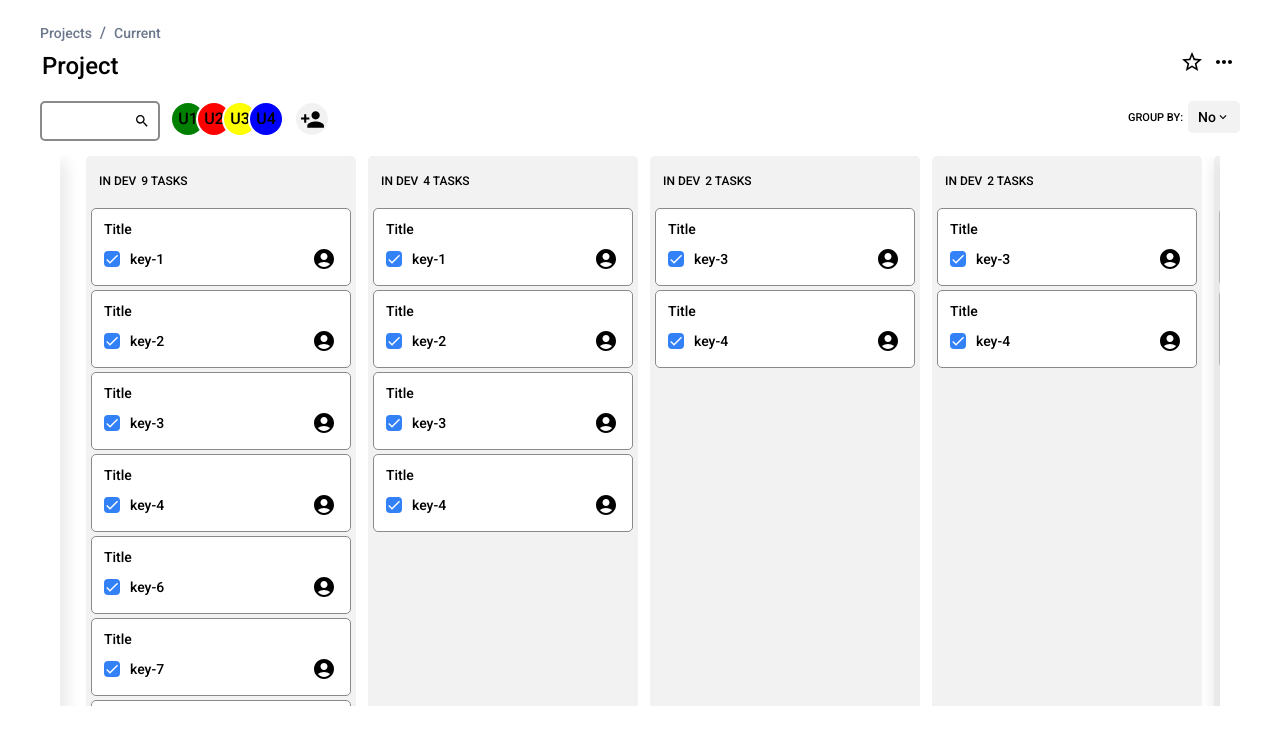
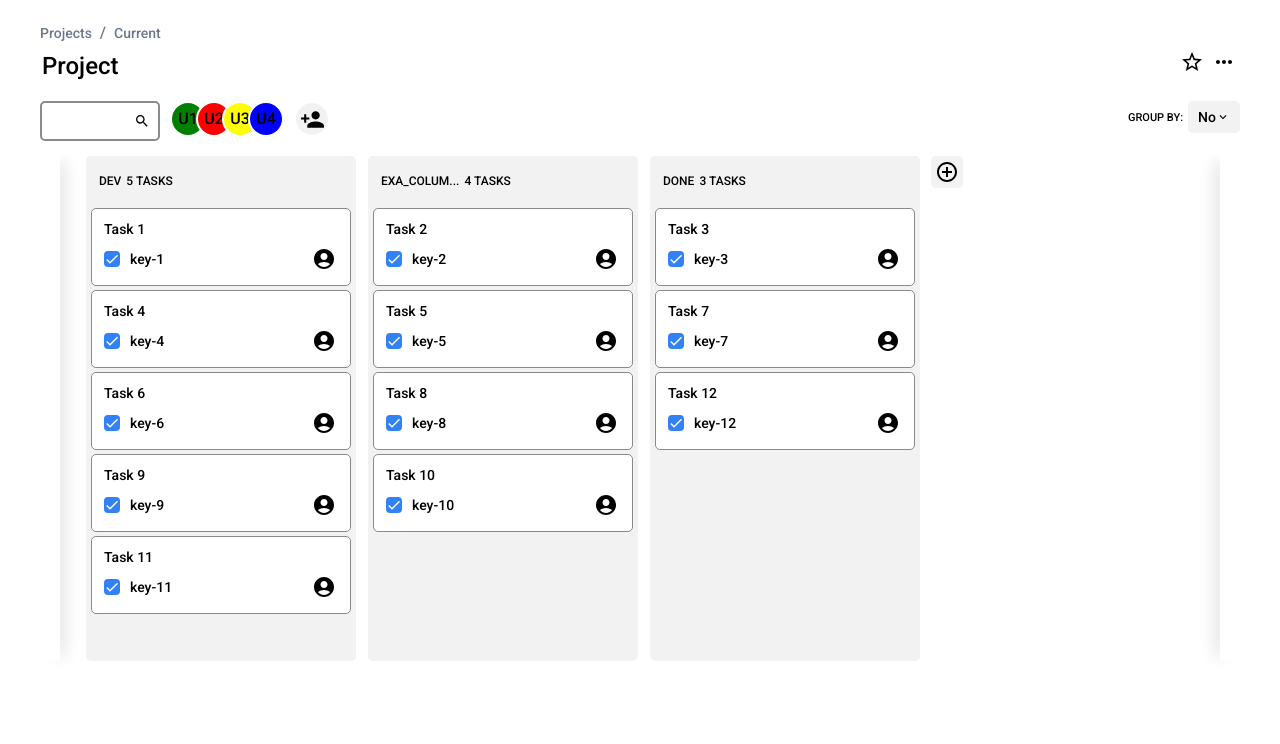
Before and after one commit to Anubic29/RSS2022Q3-RS-Clone, a React (Create React App) app in the folder rs-clone/: page /projects/1 in a window 1280 px wide. Shown: the top 744 px of the page. Built offline with nearby package versions, Linux system fonts and the light colour scheme.

Commit message:
feat: add drag and drop for tasks

```diff
--- a/rs-clone/src/pages/ProjectPage/ProjectPage.module.scss
+++ b/rs-clone/src/pages/ProjectPage/ProjectPage.module.scss
@@ -186,6 +186,7 @@
 .column-list {
   display: flex;
   width: fit-content;
+  min-width: 100%;
 
   .list {
     display: flex;
@@ -213,6 +214,7 @@
   .btn-add-container {
     padding: 0 5px;
     position: relative;
+    margin-right: auto;
   }
 
   .btn-add {
--- a/rs-clone/src/pages/ProjectPage/ProjectPage.tsx
+++ b/rs-clone/src/pages/ProjectPage/ProjectPage.tsx
@@ -1,4 +1,4 @@
-import { useRef, useState } from 'react';
+import { useRef, useState, useCallback, useMemo } from 'react';
 import {
   colorBackgroundColumn,
   colorBackgroundHover,
@@ -27,6 +27,153 @@ function ProjectPage(props: ProjectPageProps) {
   const [title, setTitle] = useState(props.title);
   const [canEditTitle, setCanEditTitle] = useState(false);
   const [isScrolledList, setIsScrolledList] = useState(false);
+
+  // Delete After
+  const [columnList, setColumnList] = useState([
+    {
+      title: 'dev',
+      type: 'common',
+      _id: '63dbe5ffdcf3ffd695adb4d4'
+    },
+    {
+      title: 'exa_column',
+      type: 'common',
+      _id: '63dbe6d5dcf3ffd695adb4ea'
+    },
+    {
+      title: 'done',
+      type: 'final',
+      _id: '63dbe5ffdcf3ffd695adb4d5'
+    }
+  ]);
+
+  // Delete Adter
+  const [taskList, setTaskList] = useState([
+    {
+      _id: '63dbe5ffdcf3ffd695adb001',
+      id: 1,
+      title: 'Task 1',
+      columnId: '63dbe5ffdcf3ffd695adb4d4'
+    },
+    {
+      _id: '63dbe5ffdcf3ffd695adb002',
+      id: 2,
+      title: 'Task 2',
+      columnId: '63dbe6d5dcf3ffd695adb4ea'
+    },
+    {
+      _id: '63dbe5ffdcf3ffd695adb003',
+      id: 3,
+      title: 'Task 3',
+      columnId: '63dbe5ffdcf3ffd695adb4d5'
+    },
+    {
+      _id: '63dbe5ffdcf3ffd695adb004',
+      id: 4,
+      title: 'Task 4',
+      columnId: '63dbe5ffdcf3ffd695adb4d4'
+    },
+    {
+      _id: '63dbe5ffdcf3ffd695adb005',
+      id: 5,
+      title: 'Task 5',
+      columnId: '63dbe6d5dcf3ffd695adb4ea'
+    },
+    {
+      _id: '63dbe5ffdcf3ffd695adb006',
+      id: 6,
+      title: 'Task 6',
+      columnId: '63dbe5ffdcf3ffd695adb4d4'
+    },
+    {
+      _id: '63dbe5ffdcf3ffd695adb007',
+      id: 7,
+      title: 'Task 7',
+      columnId: '63dbe5ffdcf3ffd695adb4d5'
+    },
+    {
+      _id: '63dbe5ffdcf3ffd695adb008',
+      id: 8,
+      title: 'Task 8',
+      columnId: '63dbe6d5dcf3ffd695adb4ea'
+    },
+    {
+      _id: '63dbe5ffdcf3ffd695adb009',
+      id: 9,
+      title: 'Task 9',
+      columnId: '63dbe5ffdcf3ffd695adb4d4'
+    },
+    {
+      _id: '63dbe5ffdcf3ffd695adb010',
+      id: 10,
+      title: 'Task 10',
+      columnId: '63dbe6d5dcf3ffd695adb4ea'
+    },
+    {
+      _id: '63dbe5ffdcf3ffd695adb011',
+      id: 11,
+      title: 'Task 11',
+      columnId: '63dbe5ffdcf3ffd695adb4d4'
+    },
+    {
+      _id: '63dbe5ffdcf3ffd695adb012',
+      id: 12,
+      title: 'Task 12',
+      columnId: '63dbe5ffdcf3ffd695adb4d5'
+    }
+  ]);
+
+  const [currentTask, setCurrentTask] = useState('');
+  const currentTaskElem = useRef<HTMLDivElement | null>(null);
+
+  const dragStartHandlerTask = useCallback(
+    (event: React.DragEvent<HTMLDivElement>, task: string) => {
+      setCurrentTask(task);
+      currentTaskElem.current = event.target as HTMLDivElement;
+      setTimeout(() => {
+        if (currentTaskElem.current) currentTaskElem.current.style.display = 'none';
+      }, 0);
+    },
+    []
+  );
+  const dragEndHandlerTask = useCallback((event: React.DragEvent<HTMLDivElement>) => {
+    if (currentTaskElem.current) currentTaskElem.current.style.display = 'block';
+  }, []);
+  const dragLeaveHandlerTask = useCallback((event: React.DragEvent<HTMLDivElement>) => {
+    // if (currentTaskElem.current) currentTaskElem.current.style.display = 'block';
+  }, []);
+  const dragOverHandlerTask = useCallback((event: React.DragEvent<HTMLDivElement>) => {
+    event.preventDefault();
+  }, []);
+  const dropHandlerTask = useCallback(
+    (event: React.DragEvent<HTMLDivElement>, column: string) => {
+      event.preventDefault();
+      if (currentTaskElem.current) currentTaskElem.current.style.display = 'block';
+      setTaskList(
+        taskList.map((task) => {
+          if (task._id === currentTask) task.columnId = column;
+          return task;
+        })
+      );
+    },
+    [currentTask]
+  );
+  const dragHandlersTask = useMemo(
+    () => ({
+      dragStartHandlerTask,
+      dragEndHandlerTask,
+      dragLeaveHandlerTask,
+      dragOverHandlerTask,
+      dropHandlerTask
+    }),
+    [
+      dragStartHandlerTask,
+      dragOverHandlerTask,
+      dropHandlerTask,
+      dragEndHandlerTask,
+      dragLeaveHandlerTask
+    ]
+  );
 
   const refSearchBlock = useRef<HTMLDivElement>(null);
   const refSearchInput = useRef<HTMLInputElement>(null);
@@ -139,16 +286,16 @@ function ProjectPage(props: ProjectPageProps) {
         <div className={styles['column-list']}>
           <div className={styles['curtain'] + ' ' + styles['left']}></div>
           <div className={styles['list']}>
-            <Column
-              title="In Dev"
-              stickyHeader={isScrolledList}
-              tasks={[1, 2, 3, 4, 6, 7, 2, 7, 2]}
-            />
-            <Column title="In Dev" stickyHeader={isScrolledList} tasks={[1, 2, 3, 4]} />
-            <Column title="In Dev" stickyHeader={isScrolledList} tasks={[3, 4]} />
-            <Column title="In Dev" stickyHeader={isScrolledList} tasks={[3, 4]} />
-            <Column title="In Dev" stickyHeader={isScrolledList} tasks={[3, 4]} />
-            <Column title="Done" stickyHeader={isScrolledList} tasks={[]} />
+            {columnList.map((column) => (
+              <Column
+                id={column._id}
+                title={column.title}
+                stickyHeader={isScrolledList}
+                key={column._id}
+                tasks={taskList.filter((task) => task.columnId === column._id)}
+                dragHandlersTask={dragHandlersTask}
+              />
+            ))}
           </div>
           <div className={styles['btn-add-container']}>
             <div className={styles['btn-add']}>
--- a/rs-clone/src/pages/ProjectPage/components/Column/Column.tsx
+++ b/rs-clone/src/pages/ProjectPage/components/Column/Column.tsx
@@ -6,9 +6,22 @@ import BtnMenuAction from '../BtnMenuAction/BtnMenuAction';
 import styles from './Column.module.scss';
 
 interface ColumnProps {
+  id: string;
   title: string;
-  tasks: number[];
+  tasks: {
+    _id: string;
+    id: number;
+    title: string;
+    columnId: string;
+  }[];
   stickyHeader?: boolean;
+  dragHandlersTask: {
+    dragStartHandlerTask: (event: React.DragEvent<HTMLDivElement>, task: string) => void;
+    dragEndHandlerTask: (event: React.DragEvent<HTMLDivElement>) => void;
+    dragLeaveHandlerTask: (event: React.DragEvent<HTMLDivElement>) => void;
+    dragOverHandlerTask: (event: React.DragEvent<HTMLDivElement>) => void;
+    dropHandlerTask: (event: React.DragEvent<HTMLDivElement>, column: string) => void;
+  };
 }
 
 function Column(props: ColumnProps) {
@@ -23,7 +36,10 @@ function Column(props: ColumnProps) {
 
   return (
     <div className={styles['column-container']}>
-      <div className={styles.column}>
+      <div
+        className={styles.column}
+        onDragOver={(event) => props.dragHandlersTask.dragOverHandlerTask(event)}
+        onDrop={(event) => props.dragHandlersTask.dropHandlerTask(event, props.id)}>
         <div
           className={HeaderBlockStyles}
           onMouseOver={() => setHoverColumnHeader(true)}
@@ -66,7 +82,15 @@ function Column(props: ColumnProps) {
         </div>
         <div className={styles['task-list']}>
           {props.tasks.map((task, idx) => (
-            <Task title="Title" keyTask={`key-${task}`} key={idx} />
+            <div
+              className={styles['task-block']}
+              key={idx}
+              onDragStart={(event) => props.dragHandlersTask.dragStartHandlerTask(event, task._id)}
+              onDragLeave={(event) => props.dragHandlersTask.dragLeaveHandlerTask(event)}
+              onDragEnd={(event) => props.dragHandlersTask.dragEndHandlerTask(event)}
+              draggable={true}>
+              <Task title={task.title} keyTask={`key-${task.id}`} />
+            </div>
           ))}
         </div>
         <div className={styles['add-field']}>+ Create Task</div>
```
